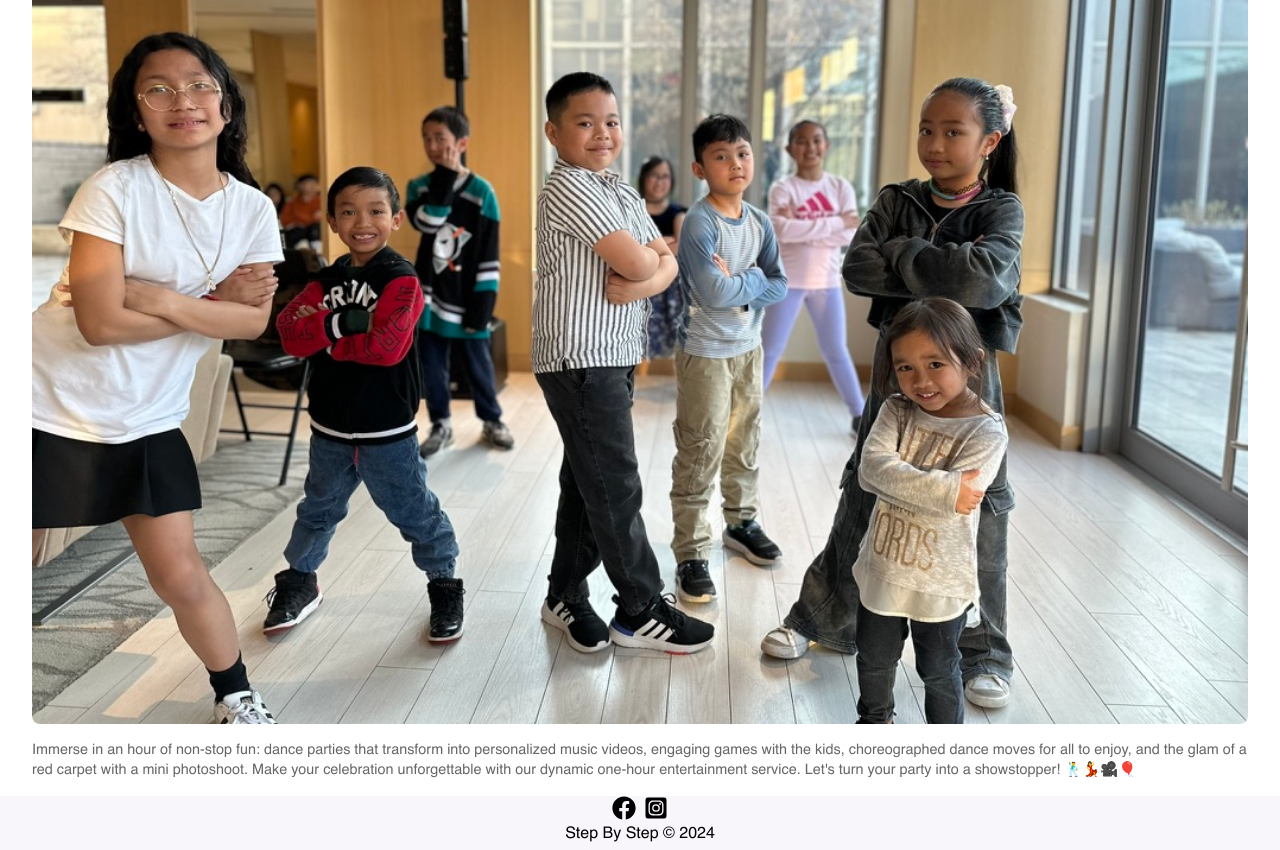
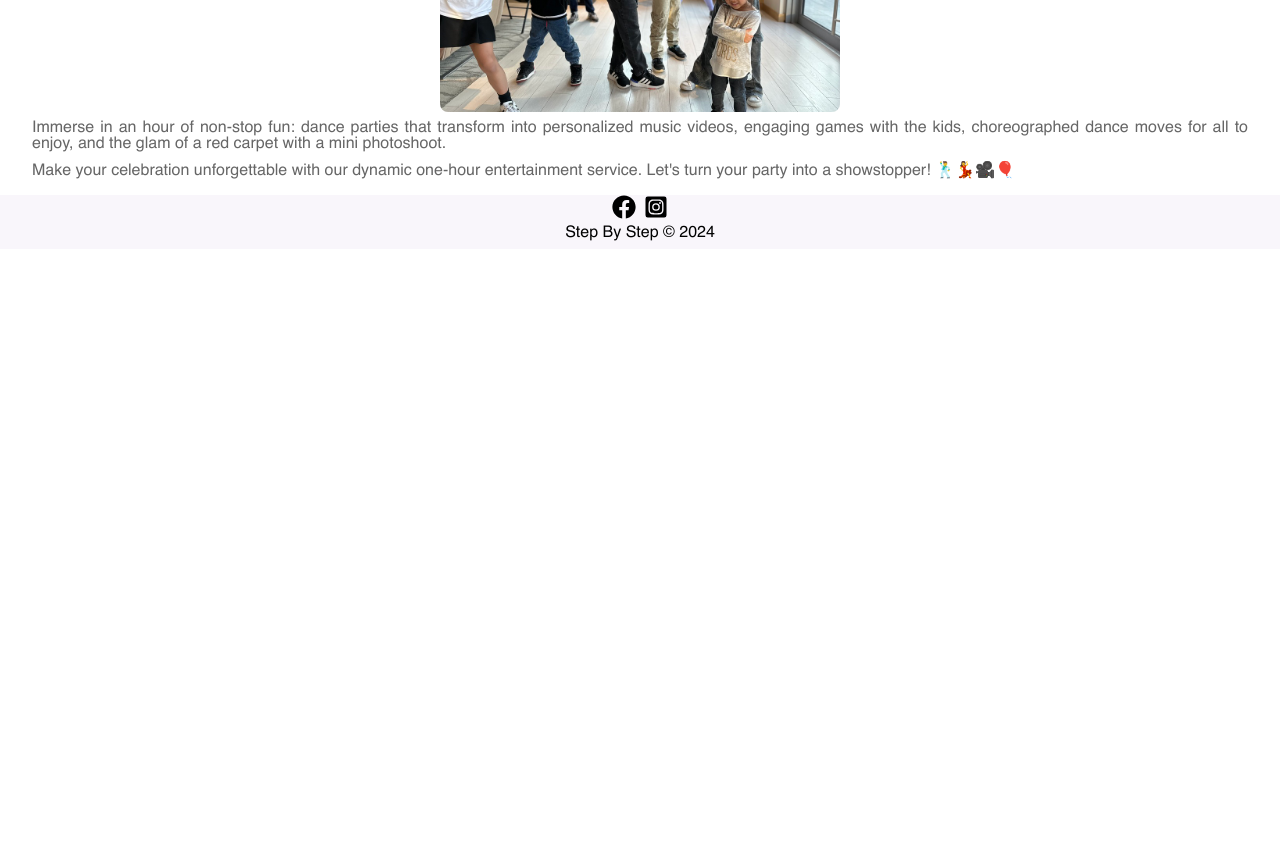
Before and after one commit to ralphdaryn/stepbystepstars, a React (Create React App) app: page /danceparty in a window 1280 px wide. Shown: the part 340-1190 px from the top of the page. After the commit the page ends 800 px from the top, so only its background shows below. Built offline with nearby package versions, Linux system fonts and the light colour scheme.

Commit message:
style dance, facepaint, private training text

```diff
--- a/src/components/About/About.scss
+++ b/src/components/About/About.scss
@@ -19,7 +19,7 @@
   }
 
   &__image-container {
-    width: 100%;
+    width: 16rem;
     display: flex;
     justify-content: center;
     align-items: center;
@@ -37,9 +37,8 @@
   }
 
   &__image {
-    width: 70%; // slightly smaller to fit aesthetically within container
-    max-width: 300px; // maximum width to control image size on larger screens
-    border-radius: 10px; // consistent rounded corners with the container
+    width: 12rem;
+    border-radius: 10px;
   }
 
   &__icons-wrapper {
@@ -67,7 +66,7 @@
   }
 
   &__subtitle {
-    margin: 0.25rem;
+    margin: 0.5rem 0;
     &-wrapper {
       text-align: justify;
       font-size: 1rem;
--- a/src/components/Danceparty/Danceparty.js
+++ b/src/components/Danceparty/Danceparty.js
@@ -5,15 +5,24 @@ const Danceparty = () => {
   return (
     <div className="danceparty">
       <h2 className="danceparty__title">Dance Party</h2>
-      <img className="danceparty__image" alt="dance party" src={danceparty}></img>
-      <p className="danceparty__subtitle">
-        Immerse in an hour of non-stop fun: dance parties that transform into
-        personalized music videos, engaging games with the kids, choreographed
-        dance moves for all to enjoy, and the glam of a red carpet with a mini
-        photoshoot. Make your celebration unforgettable with our dynamic
-        one-hour entertainment service. Let's turn your party into a
-        showstopper! 🕺💃🎥🎈
-      </p>
+      <img
+        className="danceparty__image"
+        alt="dance party"
+        src={danceparty}
+      ></img>
+      <div className="danceparty__subtitle-container">
+        <p className="danceparty__subtitle">
+          Immerse in an hour of non-stop fun: dance parties that transform into
+          personalized music videos, engaging games with the kids, choreographed
+          dance moves for all to enjoy, and the glam of a red carpet with a mini
+          photoshoot.
+        </p>
+        <p className="danceparty__subtitle">
+          Make your celebration unforgettable with our dynamic one-hour
+          entertainment service. Let's turn your party into a showstopper!
+          🕺💃🎥🎈
+        </p>
+      </div>
     </div>
   );
 };
--- a/src/components/Danceparty/Danceparty.scss
+++ b/src/components/Danceparty/Danceparty.scss
@@ -1,6 +1,12 @@
+@use "../../styles/partials/colors" as *;
+@use "../../styles/partials/mixins" as *;
+
 .danceparty {
   padding: 0.5rem 2rem;
   margin-top: 7rem;
+  display: flex;
+  flex-direction: column;
+  align-items: center;
 
   &__title {
     text-align: center;
@@ -13,13 +19,15 @@
     width: 100%;
     display: block;
     border-radius: 0.5rem;
-    margin-bottom: 1rem;
+    margin-bottom: 0.5rem;
+    @include tablet {
+      width: 25rem;
+    }
   }
 
   &__subtitle {
-    font-size: 0.9rem;
-    line-height: 1.4;
     color: #666;
     margin-bottom: 0.5rem;
+    text-align: justify;
   }
 }
--- a/src/components/Events/Events.scss
+++ b/src/components/Events/Events.scss
@@ -1,3 +1,6 @@
+@use "../../styles/partials/colors" as *;
+@use "../../styles/partials/mixins" as *;
+
 .events-form {
   display: flex;
   flex-direction: column;
--- a/src/components/Facepaint/Facepaint.js
+++ b/src/components/Facepaint/Facepaint.js
@@ -18,13 +18,18 @@ const Facepaint = () => {
           alt="Child with superhero face paint"
         />
       </div>
-      <p className="facepaint__subtitle">
-        Transform your celebration with our Face Painting Extravaganza! 🌈🎨 One
-        hour of artistic magic that brings 8-12 kids to life with creative
-        designs. From whimsical butterflies to fierce superheroes, our talented
-        artists will make your party a canvas of joy. Book now and let the
-        face-painting fun begin!
-      </p>
+      <div className="facepaint__subtitle-container">
+        <p className="facepaint__subtitle">
+          Transform your celebration with our Face Painting Extravaganza! 🌈🎨
+          One hour of artistic magic that brings 8-12 kids to life with creative
+          designs.
+        </p>
+        <p className="facepaint__subtitle">
+          From whimsical butterflies to fierce superheroes, our talented artists
+          will make your party a canvas of joy. Book now and let the
+          face-painting fun begin!
+        </p>
+      </div>
     </div>
   );
 };
--- a/src/components/Facepaint/Facepaint.scss
+++ b/src/components/Facepaint/Facepaint.scss
@@ -1,11 +1,14 @@
+@use "../../styles/partials/colors" as *;
+@use "../../styles/partials/mixins" as *;
+
 .facepaint {
   padding: 0.5rem 2rem;
-  margin: 7rem 0 2.5rem;
+  margin-top: 7rem;
 
   &__title {
     text-align: center;
+    color: #333;
     font-weight: 400;
-    color: #333;
     margin-bottom: 0.5rem;
   }
 
@@ -15,18 +18,25 @@
     justify-content: center;
     align-items: center;
     gap: 0.5rem;
-    margin-bottom: 1rem;
+    margin-bottom: 0.5rem;
   }
 
   &__image {
-    max-width: 8.5rem;
+    max-width: 7.5rem;
     border-radius: 0.5rem;
   }
 
   &__subtitle {
-    font-size: 0.9rem;
     line-height: 1.4;
     color: #666;
     text-align: justify;
+    width: 16rem;
+    margin-bottom: 0.25rem;
+    &-container {
+      display: flex;
+      flex-direction: column;
+      justify-content: center;
+      align-items: center;
+    }
   }
 }
--- a/src/components/GroupFitness/GroupFitness.scss
+++ b/src/components/GroupFitness/GroupFitness.scss
@@ -8,10 +8,10 @@
   padding: 0 2rem;
   border-radius: 8px;
   box-shadow: 0 4px 8px rgba(0, 0, 0, 0.1);
-  margin-top: 8rem;
+  margin-top: 7.5rem;
 
   &__title {
-    margin-bottom: 1rem;
+    margin-bottom: .5rem;
     color: #333;
     font-weight: 400;
   }
--- a/src/components/MommyandMe/MommyandMe.js
+++ b/src/components/MommyandMe/MommyandMe.js
@@ -30,15 +30,20 @@ const MommyandMe = () => {
           alt="Mom and baby doing yoga"
         />
       </div>
-      <p className="mommyandme__subtitle">
-        Join our Mommy and Me Fitness Class, where all fitness levels are
-        welcome! This engaging class is designed for moms with babies, providing
-        a fantastic opportunity to meet and socialize with fellow moms. Embrace
-        a full-body conditioning experience with a special focus on core
-        restoration. Strengthen your body while creating lasting connections in
-        a supportive community. Come be a part of a fitness journey that
-        celebrates both motherhood and well-being!
-      </p>
+      <div>
+        <p className="mommyandme__subtitle">
+          Join our Mommy and Me Fitness Class, where all fitness levels are
+          welcome! This engaging class is designed for moms with babies,
+          providing a fantastic opportunity to meet and socialize with fellow
+          moms.
+        </p>
+        <p className="mommyandme__subtitle">
+          Embrace a full-body conditioning experience with a special focus on
+          core restoration. Strengthen your body while creating lasting
+          connections in a supportive community. Come be a part of a fitness
+          journey that celebrates both motherhood and well-being!
+        </p>
+      </div>
     </div>
   );
 };
--- a/src/components/MommyandMe/MommyandMe.scss
+++ b/src/components/MommyandMe/MommyandMe.scss
@@ -16,7 +16,8 @@
     gap: 1rem;
     justify-content: center;
     align-items: center;
-    padding: 1rem;
+    padding: 0 2rem;
+    margin-bottom: 0.5rem;
   }
 
   &__image {
@@ -28,6 +29,6 @@
   &__subtitle {
     color: #666;
     text-align: justify;
-    padding: 0.5rem;
+    padding: 0.5rem 2rem;
   }
 }
--- a/src/components/PrivateTraining/PrivateTraining.scss
+++ b/src/components/PrivateTraining/PrivateTraining.scss
@@ -8,10 +8,10 @@
   padding: 0 2rem;
   border-radius: 8px;
   box-shadow: 0 4px 8px rgba(0, 0, 0, 0.1);
-  margin-top: 8rem;
+  margin-top: 7.5rem;
 
   &__title {
-    margin-bottom: 1rem;
+    margin-bottom: 0.5rem;
     color: #333;
     font-weight: 400;
   }
@@ -20,7 +20,7 @@
     width: 100%;
     max-width: 15rem;
     border-radius: 8px;
-    margin-bottom: 1.5rem;
+    margin-bottom: 0.5rem;
   }
 
   &__subtitle {
```
